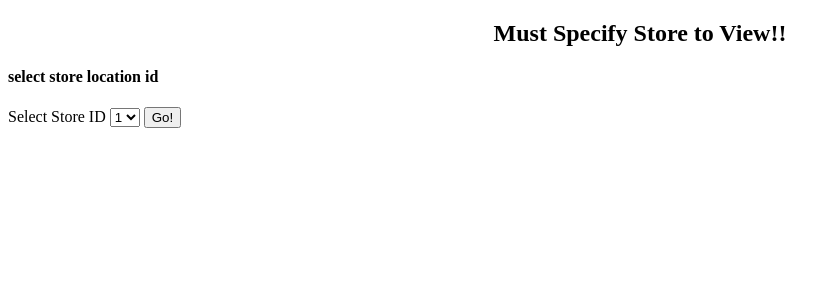
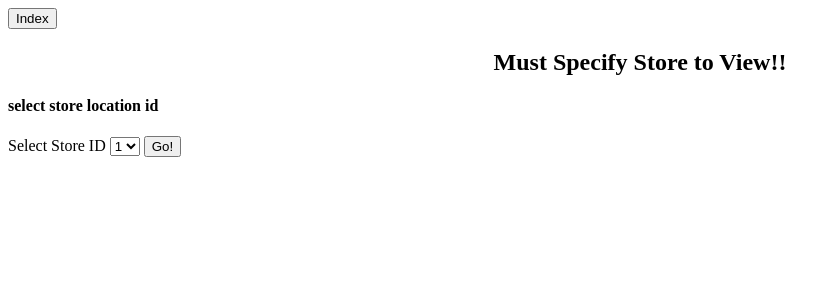
Before and after one commit to gabejchambers/508-Final-Project, a PHP site: page /SpecifyStore.php in a window 1280 px wide. Shown: the top 300 px of the page, without its empty margins (0-840 px from the left). Run offline with PHP 8.4, Linux system fonts and the light colour scheme; tables that the repository leaves empty hold one stand-in row (values such as "Sample post"); data that the repository does not hold is empty.

Commit message:
added index.php access to missing pages so you can navigate out of the pages

```diff
--- a/BookView.php
+++ b/BookView.php
@@ -4,6 +4,9 @@
     <div>Book Details</div>
 </head>
 <body>
+<form method="POST" action="index.php">
+    <input type="submit" value="Index">
+</form>
 <div>
 <?php
 #phpinfo();
--- a/BuildOrder.php
+++ b/BuildOrder.php
@@ -1,6 +1,9 @@
 <!DOCTYPE html>
 <html>
 <body>
+<form method="POST" action="index.php">
+    <input type="submit" value="Index">
+</form>
 <div>
     <?php
     #start to manage transactions, inventory, etc from here
--- a/SpecifyStore.php
+++ b/SpecifyStore.php
@@ -1,6 +1,9 @@
 <!DOCTYPE html>
 <html>
 <body>
+<form method="POST" action="index.php">
+    <input type="submit" value="Index">
+</form>
 <div>
 <?php
 #phpinfo();
--- a/StoreMain.php
+++ b/StoreMain.php
@@ -4,6 +4,9 @@
     <div>Store Home</div>
 </head>
 <body>
+<form method="POST" action="index.php">
+    <input type="submit" value="Index">
+</form>
 <div>
 <?php
 #phpinfo();
```
